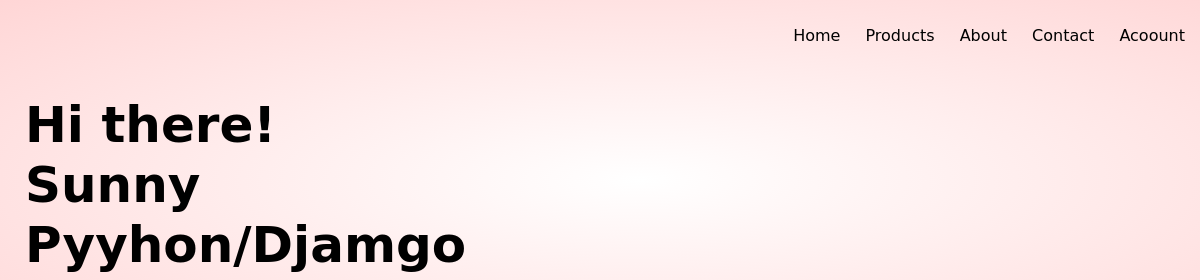
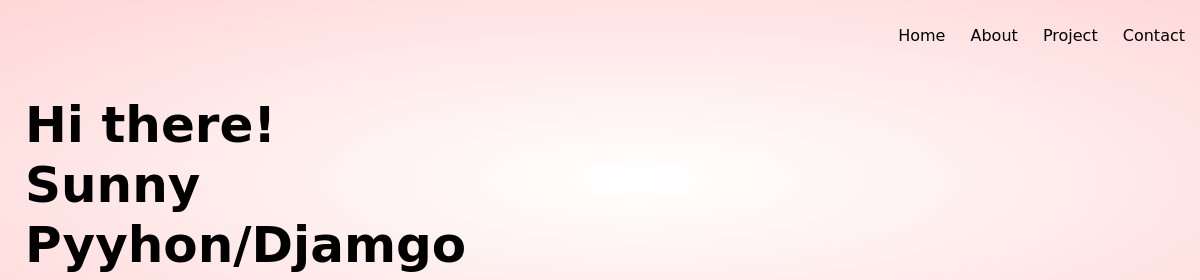
Before and after one commit to sunnythakr/Sunny, a plain HTML site: page index.html in a window 1280 px wide. Shown: the top 280 px of the page, 0-1200 px from the left. Drawn offline with Linux system fonts and the light colour scheme; a web font is replaced by a local one.

Commit message:
Changes  Added

```diff
--- a/index.html
+++ b/index.html
@@ -24,10 +24,10 @@
                 <nav>
                     <ul>
                         <li><a href="">Home</a></li>
-                        <li><a href="">Products</a></li>
+                        <!-- <li><a href="">Products</a></li> -->
                         <li><a href="">About</a></li>
+                        <li><a href="">Project</a></li>
                         <li><a href="">Contact</a></li>
-                        <li><a href="">Acoount</a></li>
                     </ul>
                 </nav>
                 <img src="01.png" width="30px" height="30px" alt="">
```
